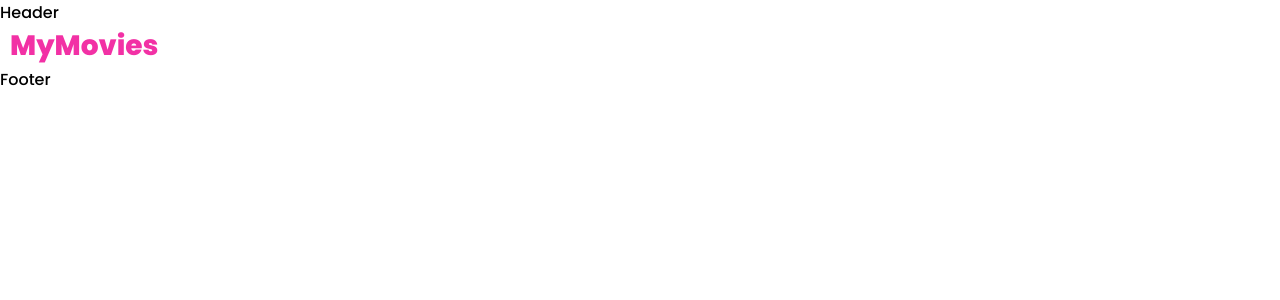
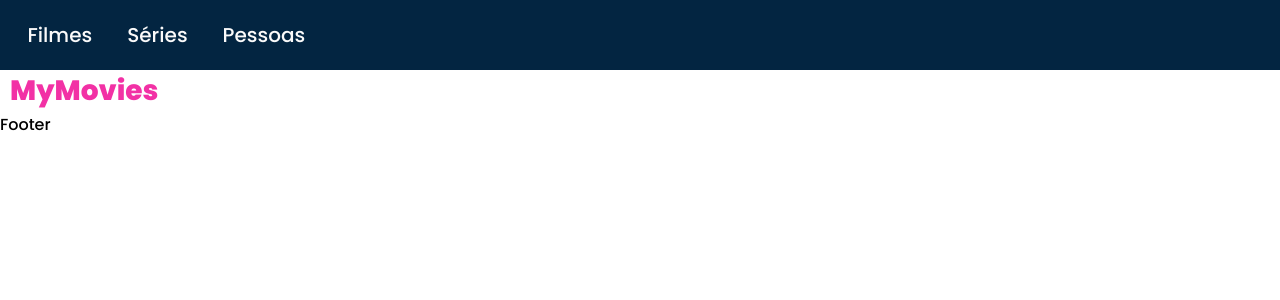
Before and after one commit to ricardoaruiz/mymovies, a Next.js app: page / in a window 1280 px wide. Shown: the top 300 px of the page. Built offline with nearby package versions, Linux system fonts and the light colour scheme.

Commit message:
feat: create Menu component (partial)

```diff
--- a/package.json
+++ b/package.json
@@ -15,6 +15,7 @@
   },
   "dependencies": {
     "next": "12.0.7",
+    "polished": "^4.1.3",
     "react": "17.0.2",
     "react-dom": "17.0.2",
     "styled-components": "^5.3.3"
--- a/src/components/Layout/components/Header/index.tsx
+++ b/src/components/Layout/components/Header/index.tsx
@@ -1,7 +1,14 @@
 import React from 'react'
+import Menu from '../Menu'
+
+import * as S from './styles'
 
 const Header = () => {
-    return <header>Header</header>
+    return (
+        <S.Header>
+            <Menu />
+        </S.Header>
+    )
 }
 
 export default Header
--- /dev/null
+++ b/src/components/Layout/components/Header/styles.ts
@@ -0,0 +1,11 @@
+import styled, { css } from 'styled-components'
+
+export const Header = styled.header`
+    ${({ theme }) => css`
+        display: flex;
+        align-items: center;
+        height: 7rem;
+        background-color: #032541;
+        color: ${theme.colors.white};
+    `};
+`
--- /dev/null
+++ b/src/components/Layout/components/Menu/components/Item/index.tsx
@@ -0,0 +1,53 @@
+import Link from 'next/link'
+import React from 'react'
+
+import { ItemProps } from './types'
+import * as S from './styles'
+
+const Item: React.FC<ItemProps> = ({ label, href, onClick, children }) => {
+    const [isHovered, setIsHovered] = React.useState(false)
+
+    /**
+     *
+     */
+    const renderItem = React.useMemo(
+        () => <S.Item onClick={onClick}>{label}</S.Item>,
+        [label, onClick]
+    )
+
+    /**
+     *
+     */
+    const renderNavigationItem = React.useMemo(() => {
+        return !href ? (
+            renderItem
+        ) : (
+            <Link href={href} passHref>
+                {renderItem}
+            </Link>
+        )
+    }, [href, renderItem])
+
+    /**
+     *
+     */
+    const renderDropDownItem = React.useMemo(() => {
+        return (
+            <>
+                {renderItem}
+                <S.DropDownItems show={isHovered}>{children}</S.DropDownItems>
+            </>
+        )
+    }, [children, isHovered, renderItem])
+
+    return (
+        <S.ItemContainer
+            onMouseOver={() => setIsHovered(true)}
+            onMouseLeave={() => setIsHovered(false)}
+        >
+            {!children ? renderNavigationItem : renderDropDownItem}
+        </S.ItemContainer>
+    )
+}
+
+export default Item
--- /dev/null
+++ b/src/components/Layout/components/Menu/components/Item/styles.ts
@@ -0,0 +1,62 @@
+import styled, { css } from 'styled-components'
+
+export const ItemContainer = styled.div`
+    ${({ theme }) => css`
+        position: relative;
+        display: block;
+        font-size: ${theme.font.sizes.xlarge};
+        margin: 0 0.75rem;
+        cursor: pointer;
+        color: ${theme.colors.white};
+        padding: 1rem;
+
+        &:hover {
+            color: ${theme.colors.primary};
+        }
+    `};
+`
+
+export const Item = styled.a`
+    color: inherit;
+    text-decoration: none;
+`
+
+// DropdownItems
+type DropDownItemsProps = {
+    show: boolean
+}
+
+const dropDownItemsModifiers = {
+    visible: () => css`
+        visibility: visible;
+        opacity: 1;
+    `,
+    invisible: () => css`
+        visibility: hidden;
+        opacity: 0;
+    `,
+}
+
+export const DropDownItems = styled.div<DropDownItemsProps>`
+    ${({ theme, show = false }) => css`
+        display: flex;
+        flex-direction: column;
+        gap: 1rem;
+        position: absolute;
+        z-index: ${theme.layers.menu};
+
+        background-color: #032541;
+        border: 1px solid ${theme.colors.white};
+        border-radius: 5px;
+        box-shadow: 2px 4px 6px rgba(0, 0, 0, 0.4);
+
+        top: 40px;
+        left: -2px;
+        padding: 10px;
+        min-width: max-content;
+
+        ${show
+            ? dropDownItemsModifiers.visible()
+            : dropDownItemsModifiers.invisible()}
+    `};
+`
--- /dev/null
+++ b/src/components/Layout/components/Menu/components/Item/types.ts
@@ -0,0 +1,5 @@
+export type ItemProps = {
+    label: string
+    href?: string
+    onClick?: () => void
+}
--- /dev/null
+++ b/src/components/Layout/components/Menu/index.tsx
@@ -0,0 +1,29 @@
+import React from 'react'
+import Item from './components/Item'
+
+import * as S from './styles'
+
+const Menu = () => {
+    return (
+        <S.Menu>
+            <Item label="Filmes">
+                <Item label="Populares" href="popular-movies" />
+                <Item label="Em cartaz" />
+                <Item label="Próximas estreias nos cinemas" />
+            </Item>
+            <Item label="Séries" href="/series">
+                <Item label="Populares" href="/popular-series" />
+                <Item label="Em exibição" />
+                <Item label="Na TV" />
+            </Item>
+            <Item label="Pessoas">
+                <Item
+                    label="Pessoas populares"
+                    onClick={() => alert('pessoas popures')}
+                />
+            </Item>
+        </S.Menu>
+    )
+}
+
+export default Menu
--- /dev/null
+++ b/src/components/Layout/components/Menu/styles.ts
@@ -0,0 +1,6 @@
+import styled from 'styled-components'
+
+export const Menu = styled.nav`
+    display: flex;
+    padding: 0 1rem;
+`
```
Also changed, not shown: 1 other file (tests, documents, lock files or other folders).
